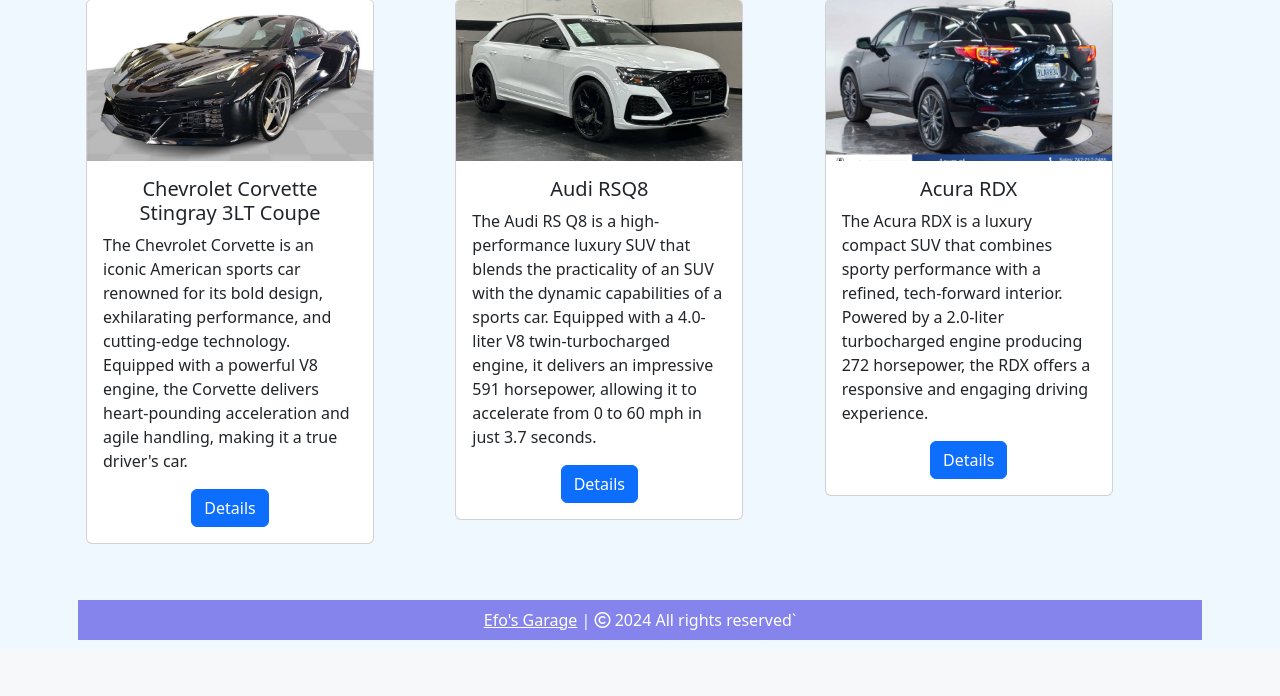
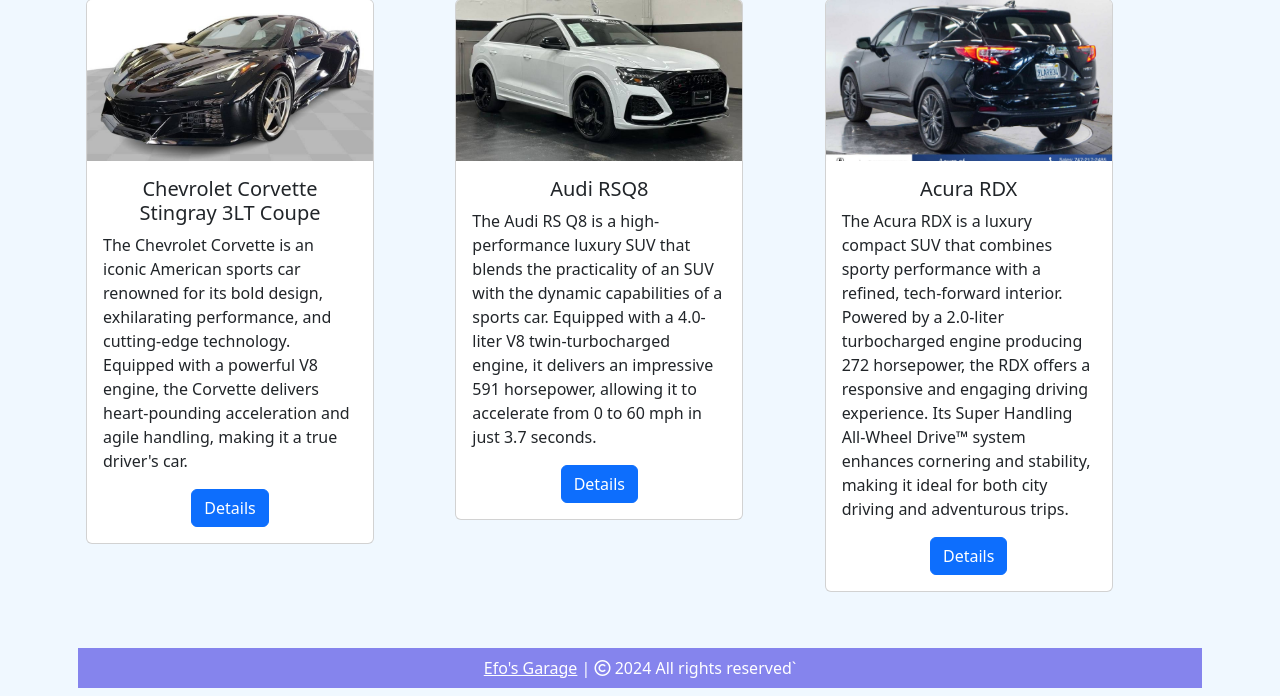
Before and after one commit to Ball-Zilla/Efos_Garage, a Flask app: page / in a window 1280 px wide. Shown: the part 843-1539 px from the top of the page. Before the commit the page ends 1483 px from the top, so only its background shows below. Run offline with Flask 3, Linux system fonts and the light colour scheme; some libraries are stand-ins or nearby versions.

Commit message:
Changes made to description of model 3

```diff
--- a/efo-flask/website/templates/home.html
+++ b/efo-flask/website/templates/home.html
@@ -72,7 +72,7 @@
         <img src="{{ url_for('static', filename='images/img_6.jpg') }}" class="card-img-top" alt="...">
         <div class="card-body">
           <h5 class="card-title text-center">Acura RDX</h5>
-          <p class="card-text">The Acura RDX is a luxury compact SUV that combines sporty performance with a refined, tech-forward interior. Powered by a 2.0-liter turbocharged engine producing 272 horsepower, the RDX offers a responsive and engaging driving experience.</p>
+          <p class="card-text">The Acura RDX is a luxury compact SUV that combines sporty performance with a refined, tech-forward interior. Powered by a 2.0-liter turbocharged engine producing 272 horsepower, the RDX offers a responsive and engaging driving experience. Its Super Handling All-Wheel Drive™ system enhances cornering and stability, making it ideal for both city driving and adventurous trips.</p>
           <div class="text-center">
             <a href="#" class="btn btn-primary ">Details</a>
           </div>
```
